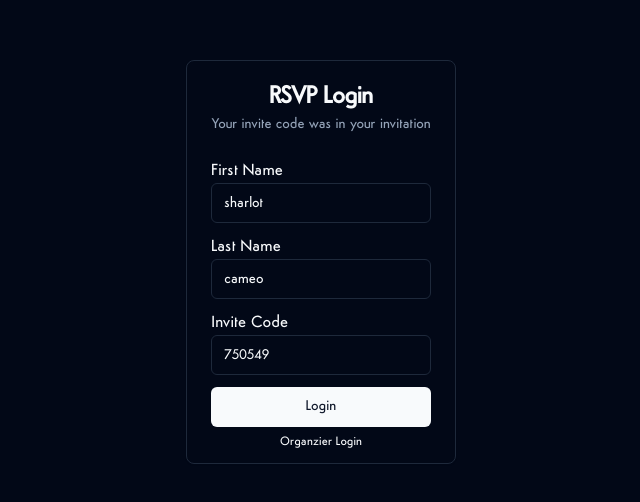
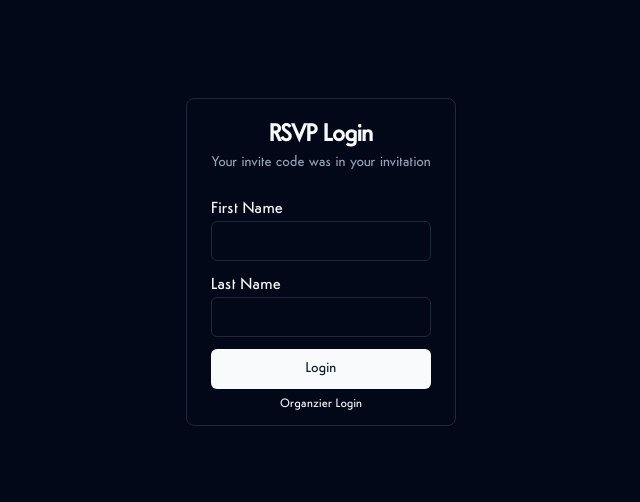
Before and after one commit to ChrsSampson/Pocket_RSVP, a React (Vite) app: page /attendee/login in a window 1280 px wide. Shown: the part 138-640 px from the top of the page, without its empty margins (319-959 px from the left). Built offline with nearby package versions, Linux system fonts and the light colour scheme; what pocketbase would draw is missing.

Commit message:
removed security code from RSVP login

```diff
--- a/src/pages/Attendee_Dashboard.jsx
+++ b/src/pages/Attendee_Dashboard.jsx
@@ -45,11 +45,6 @@ export default function Attendee_Dashboard() {
 
     const { theme, setTheme } = useTheme();
 
-    // get code from query string
-    const invite_code = new URLSearchParams(window.location.search).get(
-        'invite_code'
-    );
-
     function switchTheme() {
         if (theme === 'dark') {
             setTheme('light');
@@ -61,8 +56,7 @@ export default function Attendee_Dashboard() {
     async function getAttendee() {
         try {
             const data = await pb.collection('attendees').getOne(id);
-            if (data.code === invite_code) {
-                console.log(data);
+            if (data) {
                 setAttendee(data);
                 // update form values
                 setAttending(data.attending);
--- a/src/pages/Attendee_Login.jsx
+++ b/src/pages/Attendee_Login.jsx
@@ -12,24 +12,18 @@ import { useNavigate } from 'react-router-dom';
 import { useState } from 'react';
 import { Link } from 'react-router-dom';
 
-const test_user = {
-    first: 'sharlot',
-    last: 'cameo',
-    code: '750549',
-};
-
 export default function AttendeeLoginPage() {
     const navigate = useNavigate();
 
-    const [firstName, setFirstName] = useState(test_user.first);
-    const [lastName, setLastName] = useState(test_user.last)  ;
-    const [code, setCode] = useState(test_user.code);
+    const [firstName, setFirstName] = useState('');
+    const [lastName, setLastName] = useState('');
+    // const [code, setCode] = useState(test_user.code);
     const [error, setError] = useState('');
 
     async function getUser(first = '', last = '') {
         try {
-            const user = await pb.collection('attendees').getList(1,1,{
-                filter: `first_name ~ "${first}" && last_name ~ "${last}" && code = "${code}"`
+            const user = await pb.collection('attendees').getList(1, 1, {
+                filter: `first_name ~ "${first.trim()}" && last_name ~ "${last.trim()}"`,
             });
 
             return user ? user.items[0] : null;
@@ -42,9 +36,7 @@ export default function AttendeeLoginPage() {
 
     async function testPage(user) {
         try {
-            const res = await fetch(
-                `/attendee/${user.id}?invite_code=${user.code}`
-            );
+            const res = await fetch(`/attendee/${user.id}`);
 
             if (res.status === 200) {
                 return true;
@@ -63,15 +55,17 @@ export default function AttendeeLoginPage() {
         e.preventDefault();
 
         try {
-            if (firstName && lastName && code) {
+            if (firstName && lastName) {
                 const user = await getUser(firstName, lastName);
 
                 if (user) {
                     const valid = await testPage(user);
 
                     if (valid) {
-                        navigate(`/attendee/${user.id}?invite_code=${code}`);
+                        navigate(`/attendee/${user.id}`);
                     }
+                } else {
+                    setError('That person is not valid');
                 }
             }
         } catch (err) {
@@ -114,16 +108,6 @@ export default function AttendeeLoginPage() {
                                 type="text"
                             />
                         </div>
-                        <div>
-                            <label>Invite Code</label>
-                            <Input
-                                value={code}
-                                onChange={(e) => setCode(e.target.value)}
-                                required
-                                placeholder=""
-                                type="text"
-                            />
-                        </div>
                         <Button type="submit">Login</Button>
                         <sub className="text-center">
                             <Link to="/login">Organzier Login</Link>
```
